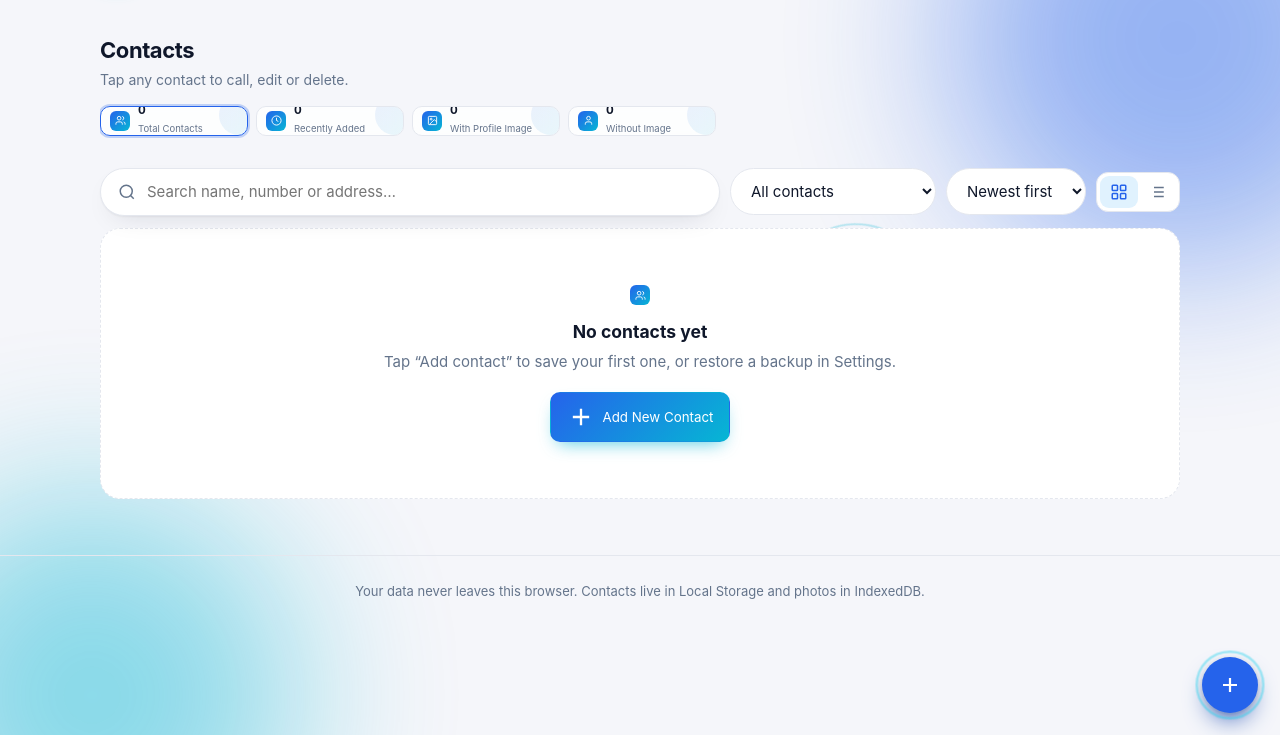
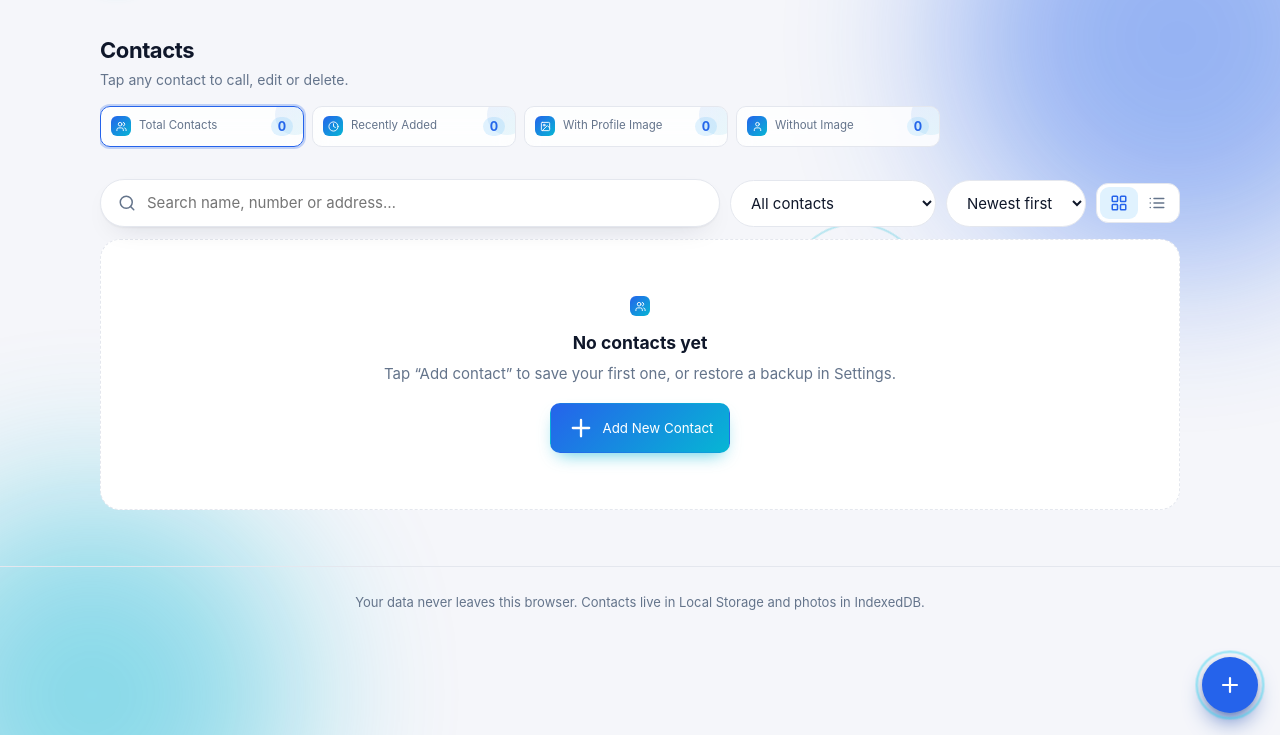
Before and after one commit to muhammadyaman727/ContactDirectory, a plain HTML site: page index.html in a window 1280 px wide. Shown: the part 65-800 px from the top of the page. Drawn offline with Linux system fonts and the light colour scheme.

Commit message:
Update index.html

```diff
--- a/index.html
+++ b/index.html
@@ -10,7 +10,7 @@ html{scroll-padding-top:env(safe-area-inset-top,0px)}
 *{box-sizing:border-box;margin:0}
 body{background:var(--bg);color:var(--tx);font:15px/1.5 Inter,system-ui,-apple-system,"Segoe UI",Roboto,sans-serif}
 body::before{content:"";position:fixed;inset:0 0 auto;height:env(safe-area-inset-top,0px);background:var(--card);z-index:30}
-.ic{width:18px;height:18px;fill:none;stroke:currentColor;stroke-width:2;stroke-lianecap:round;stroke-linejoin:round;flex:none}
+.ic{width:18px;height:18px;fill:none;stroke:currentColor;stroke-width:2;stroke-linecap:round;stroke-linejoin:round;flex:none}
 .wrap{max-width:1120px;margin:0 auto;padding:0 20px}
 header.top{position:sticky;top:env(safe-area-inset-top,0px);z-index:20;background:color-mix(in srgb,var(--card) 88%,transparent);backdrop-filter:blur(12px);border-bottom:1px solid var(--bd)}
 .bar{display:flex;align-items:center;gap:10px;height:64px}
@@ -125,6 +125,8 @@ dialog{margin:auto;inset:0;border-radius:26px;border:1px solid var(--bd)}dialog[
 @media(max-width:720px){.fab{width:56px;padding:0}.fab b{display:none}.in,.qs input{font-size:16px}.sub{font-size:13px}}
 .fab{display:grid;place-items:center;width:56px;height:56px;min-width:0;padding:0;border-radius:50%}.fab b{display:none}.fab span{display:grid;place-items:center;line-height:0;width:24px;height:24px}.fab .ic{width:24px;height:24px;margin:0}.fab::after{border-radius:50%}
 #list .stat b{font-variant-numeric:tabular-nums;letter-spacing:-.01em}#list .stat{cursor:pointer;user-select:none}
+#list .stat{width:178px;padding:0 10px}#list .stat>div{display:flex;align-items:center;justify-content:space-between;gap:8px;flex:1;min-width:0}#list .stat small{order:1;font-size:11.5px;line-height:1.2;white-space:nowrap;overflow:hidden;text-overflow:ellipsis}#list .stat b{order:2;font-size:13px;line-height:1.2;min-width:20px;text-align:center;padding:2px 7px;border-radius:99px;background:var(--acs);color:var(--ac)}
+#list .stat{width:204px;padding:0 10px}
 main{padding-bottom:104px}
 .fab{position:fixed;right:22px;bottom:calc(22px + env(safe-area-inset-bottom,0px));z-index:25;width:56px;height:56px;border-radius:50%;border:0;background:var(--ac);color:#fff;display:grid;place-items:center;cursor:pointer;box-shadow:0 12px 26px -8px color-mix(in srgb,var(--ac) 75%,#000),0 2px 6px rgba(0,0,0,.18);transition:.2s}.fab:hover{transform:scale(1.07)}.fab:active{transform:scale(.95)}.fab .ic{width:24px;height:24px;stroke-width:2.2}
 #toasts{left:50%;right:auto;translate:-50% 0;align-items:center;bottom:calc(24px + env(safe-area-inset-bottom,0px))}
```
